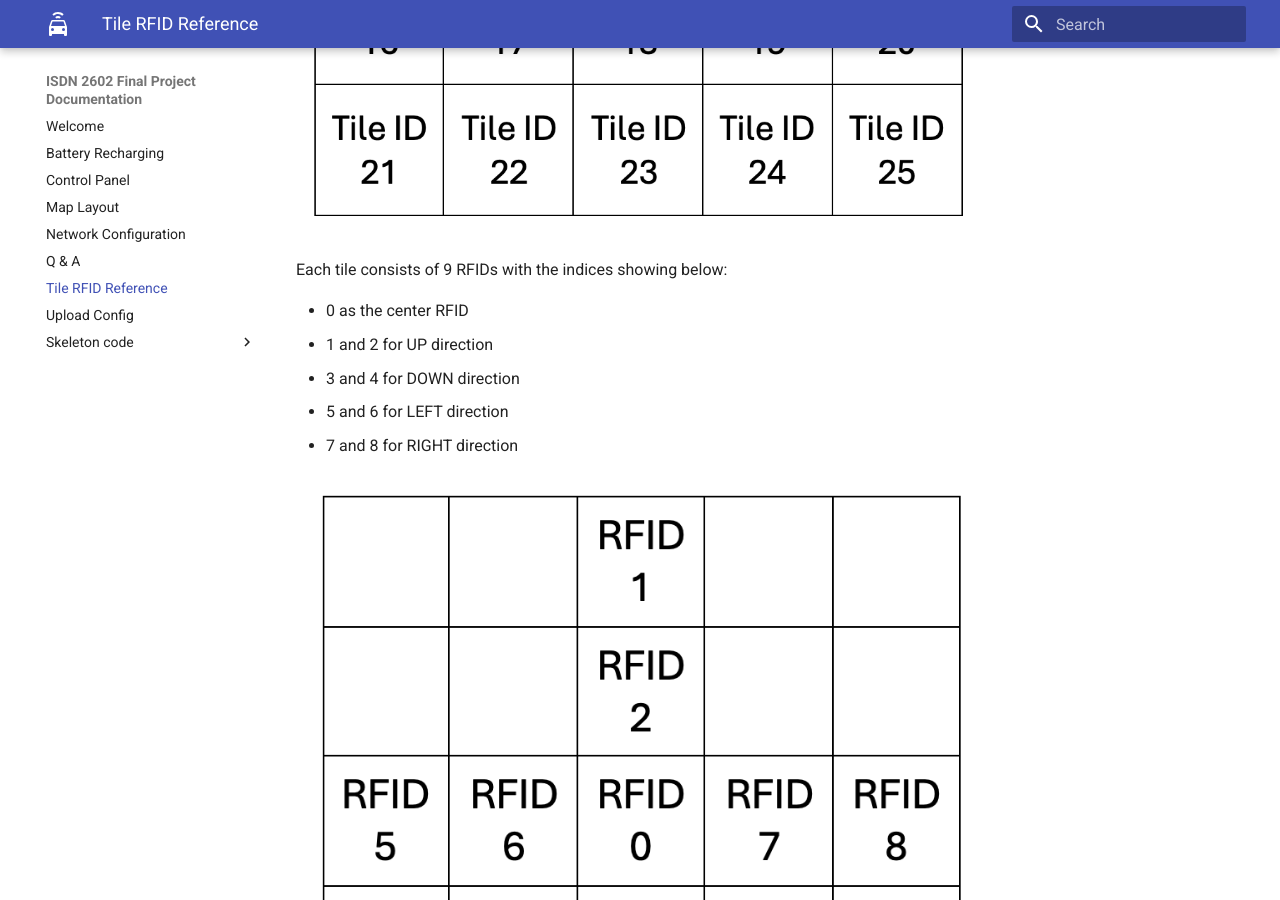
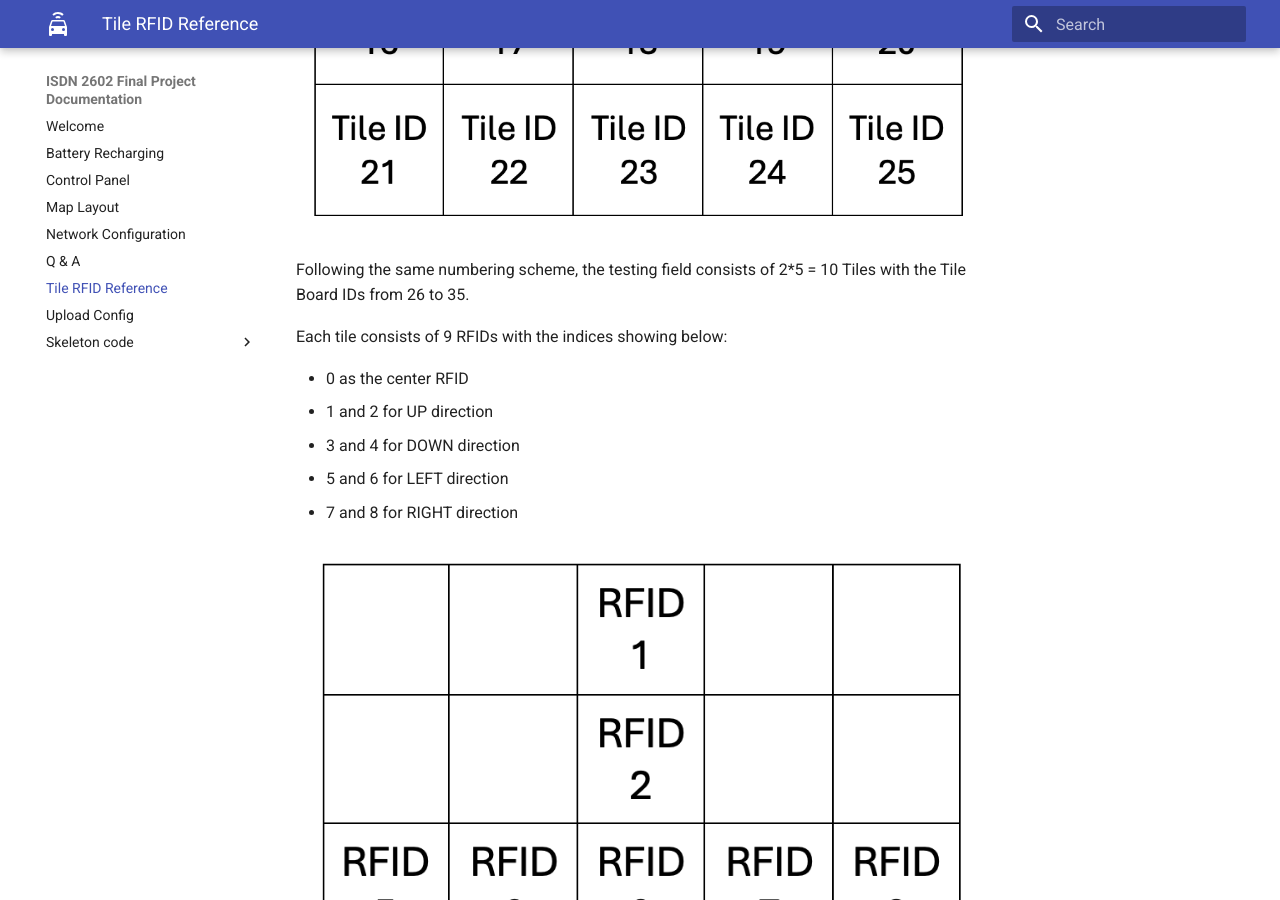
Before and after one commit to ISD-IoT-eduation/FinalProjectDocs, an MkDocs documentation site: the page built from docs/rfidReference.md, in a window 1280 px wide and 900 px high, scrolled down 703 px. Built offline with MkDocs 1.6.1 and Material for MkDocs 9.7.7, drawn with Linux system fonts in a browser that asks for light colours.

Commit message:
feat(rfid): add testing field numbering note

```diff
--- a/docs/rfidReference.md
+++ b/docs/rfidReference.md
@@ -5,6 +5,8 @@ Here you can find the RFID tags to all tiles:
 
 The final demo arena consists of 5*5 = 25 Tiles with the Tile Board IDs showing below:
 ![Arena layout](assets/arenalayout.png)
+
+Following the same numbering scheme, the testing field consists of 2*5 = 10 Tiles with the Tile Board IDs from 26 to 35.
 
 
 Each tile consists of 9 RFIDs with the indices showing below:
```
